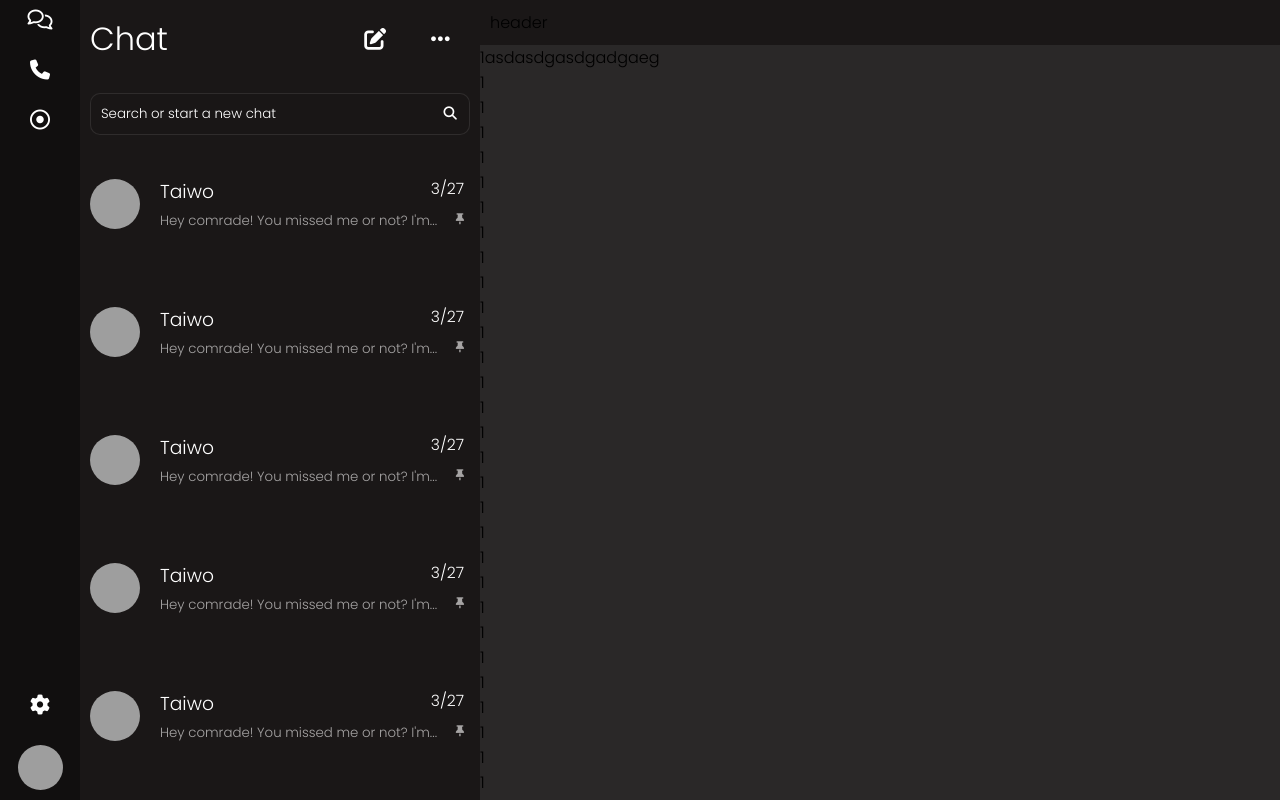
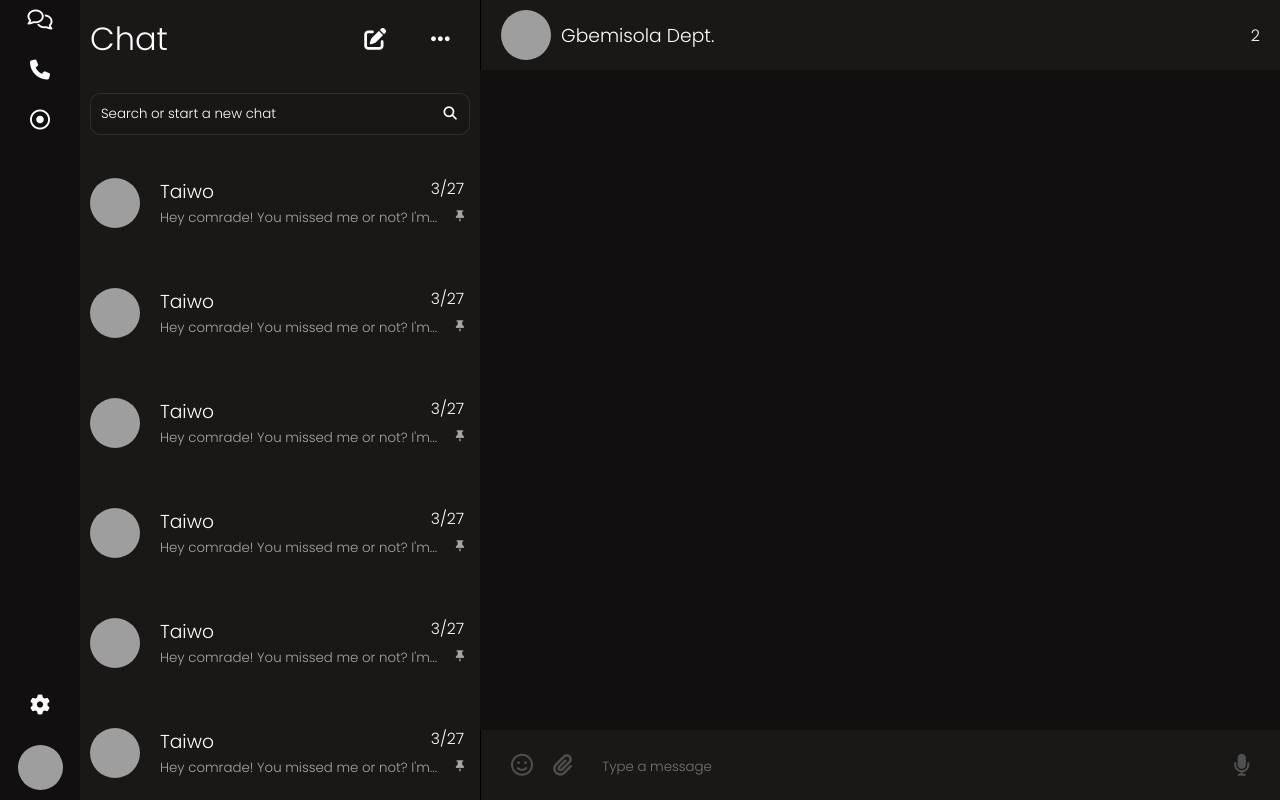
Before and after one commit to preciousken/WhatsApp-clone, a plain HTML site: page index.html in a window 1280 px wide. Drawn offline with Linux system fonts and the light colour scheme; grey boxes are pictures that could not be loaded; a web font is replaced by a local one.

Commit message:
updated page

```diff
--- a/css/style.css
+++ b/css/style.css
@@ -153,7 +153,7 @@ font-family: 'Romanesco', cursive; */
     display: flex;
     flex-wrap: wrap;
     flex-direction: column;
-    gap: 20px;
+    gap: 5px;
 }
 .mainContainer.second > .container.second .content{
     /* background-color: red; */
@@ -174,7 +174,7 @@ font-family: 'Romanesco', cursive; */
     width: 80%;
     display: flex;
     flex-direction: column;
-    gap: 5px;
+    gap: 2px;
 }
 .mainContainer.second > .container.second .content div > * {
     font-family: var(--Poppins);
@@ -201,7 +201,7 @@ font-family: 'Romanesco', cursive; */
 }
 
 .opened-chat{
-    background-color: var(--gray)!important;
+    /* background-color: var(--gray)!important; */
     height: 100%;
     display: flex;
     flex-direction: column;
@@ -213,11 +213,64 @@ font-family: 'Romanesco', cursive; */
 }
 .opened-chat header{
     background-color:var(--Dblk);
+    max-height: 50px;
+    border-left: 1px solid var(--blk);
     padding: 10px;
     position: sticky !important;
+    display: flex;
+    align-items: center;
+    color: var(--wt);
     top: 0;
+    justify-content: space-between;
+}
+.opened-chat footer{
+    background-color:var(--Dblk);
+    max-height: 50px;
+    border-left: 1px solid var(--blk);
+    padding: 10px;
+    position: sticky !important;
+    display: flex;
+    align-items: center;
+    color: var(--wt);
+    bottom: 0;
+    justify-content: space-between;
+}
+.opened-chat footer .container:nth-child(1){
+    margin-left: 20px;
+}
+.opened-chat footer .container:nth-child(3){
+    margin-right: 20px;
+}
+.opened-chat footer .container:nth-child(even){
+    flex-grow: 1;
+    padding: 0 20px;
+}
+.opened-chat footer .container:nth-child(even) input{
+    width: 100%;
+    padding-left:  10px;
+    background-color: transparent;
+    border: none;
+    outline: none;
+    color: var(--wt);
+}
+.opened-chat footer .container:nth-child(odd){
+    max-width: 100px;
+    /* background-color: red; */
+    display: flex;
+    gap: 20px;
 
 }
+.opened-chat footer i{
+    font-size: 22px;
+    color: var(--Deepgray);
+}
+.opened-chat header .container{
+    padding: 0 10px;
+    display: flex;
+    align-items: center;
+    gap: 10px;
+}
+
 /* .opened-chat section{
     background-color: green;
 } */
--- a/index.html
+++ b/index.html
@@ -346,59 +346,42 @@
           chat header starts
          ************************-->
            <div class="opened-chat" >
-            <header>header</header>
+            <!-- header section -->
+            <header>
+                <div class="container">
+                    <img  width="50px" height="50px" style="border-radius: 50%;" src="https://images.pexels.com/photos/15567698/pexels-photo-15567698.jpeg?auto=compress&cs=tinysrgb&w=1600&lazy=load" alt="friend-image">
+                    <h3>Gbemisola Dept.</h3>
+                </div>
+                <div class="container">2</div>
+            </header>
+            <!-- message body section -->
             <section>
 
-                <p>1asdasdgasdgadgaeg</p>
-                <p>1</p>
-                <p>1</p>
-                <p>1</p>
-                <p>1</p>
-                <p>1</p>
-                <p>1</p>
-                <p>1</p>
-                <p>1</p>
-                <p>1</p>
-                <p>1</p>
-                <p>1</p>
-                <p>1</p>
-                <p>1</p>
-                <p>1</p>
-                <p>1</p>
-                <p>1</p>
-                <p>1</p>
-                <p>1</p>
-                <p>1</p>
-                <p>1</p>
-                <p>1</p>
-                <p>1</p>
-                <p>1</p>
-                <p>1</p>
-                <p>1</p>
-                <p>1</p>
-                <p>1</p>
-                <p>1</p>
-                <p>1</p>
-                <p>1</p>
-                <p>1</p>
-                <p>1</p>
-                <p>1</p>
-                <p>1</p>
-                <p>1</p>
-                <p>1</p>
-                <p>1</p>
-                <p>1</p>
-                <p>1</p>
-                <p>1</p>
-                <p>1</p>
-                <p>1</p>
-                <p>1</p>
-                <p>1</p>
-                <p>1</p>
-                <p>1</p>
-                <p>1</p>
-                <p>1</p>
+
+                <!-- *******************
+                    message body starts
+                 *******************-->
+
+                <!-- *******************
+                    message body ends
+                 *******************-->
+
             </section>
+            <!-- footer section -->
+            <footer>
+                <div class="container">
+                    <i class="fa-sharp fa-regular fa-face-smile"></i>
+                    <i class="fa-solid fa-paperclip"></i>
+                </div>
+                <!-- message input -->
+                <form class="container">
+                    <input type="text" placeholder="Type a message">
+                </form>
+
+                <div class="container">
+                    <i class="fa-sharp fa-solid fa-microphone"></i>
+                </div>
+            </footer>
            </div>
         <!-- ************************
           chat header ends
```
